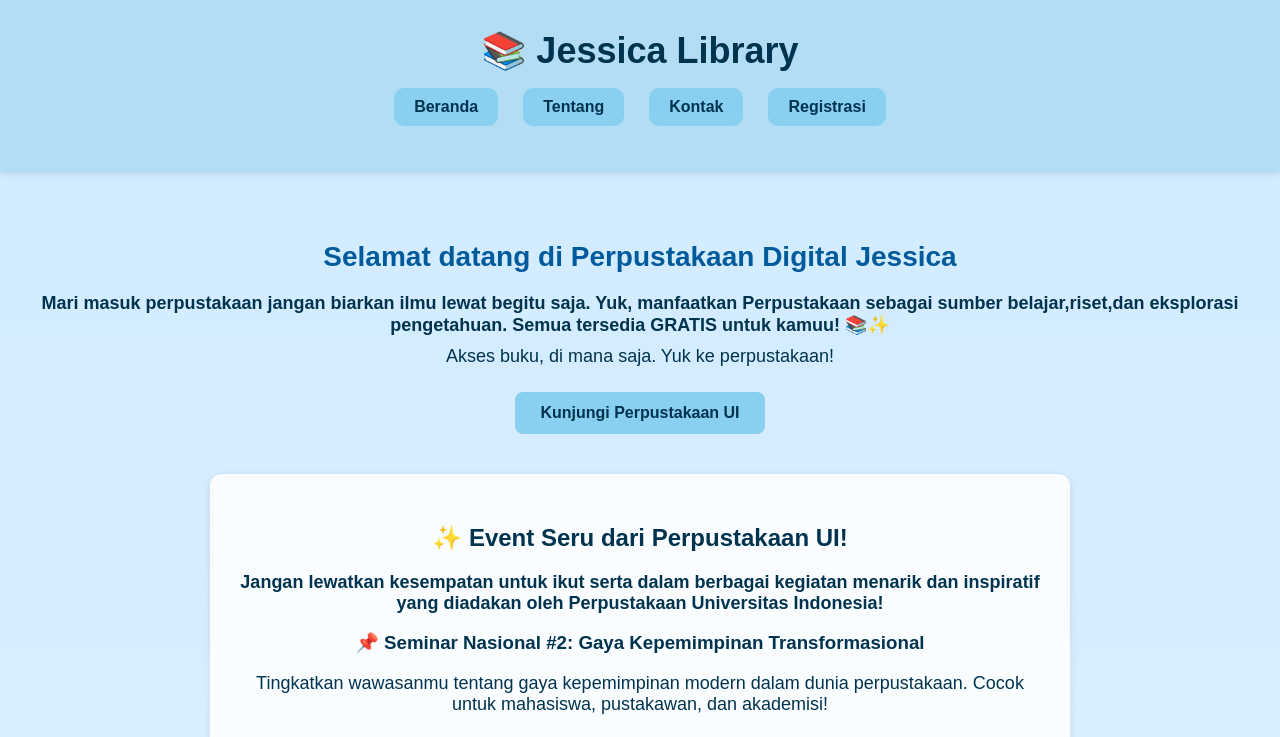
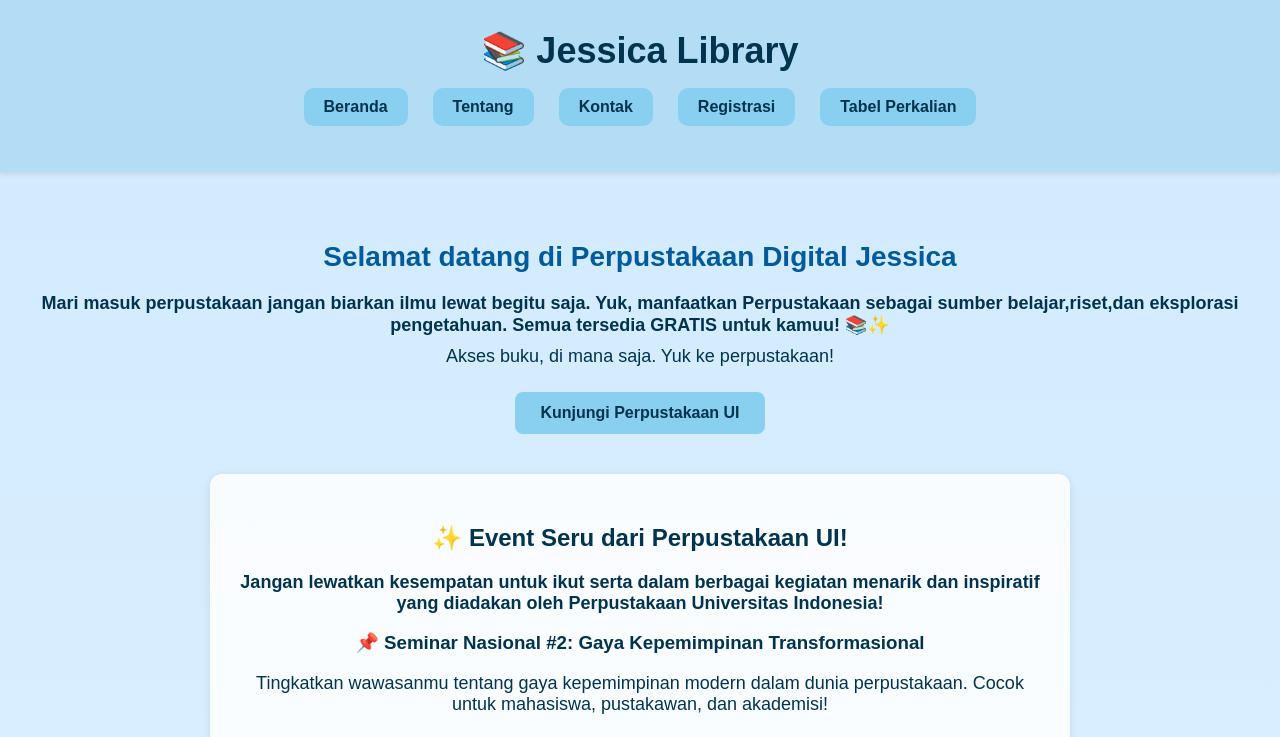
Before and after one commit to Jessicavalenciashb/Jessicavalenciashb.github.io, a plain HTML site: page index.html in a window 1280 px wide. Shown: the top 737 px of the page. Drawn offline with Linux system fonts and the light colour scheme; grey boxes are pictures that could not be loaded.

Commit message:
Update index.html

```diff
--- a/index.html
+++ b/index.html
@@ -166,6 +166,7 @@
                 <li><a href="about.html">Tentang</a></li>
                 <li><a href="contact.html">Kontak</a></li>
                 <li><a href="registration.html">Registrasi</a></li>
+                <li><a href="tabel-perkalian.html">Tabel Perkalian</a></li> <!-- Menu baru ditambahkan di sini -->
             </ul>
         </nav>
     </header>
```
